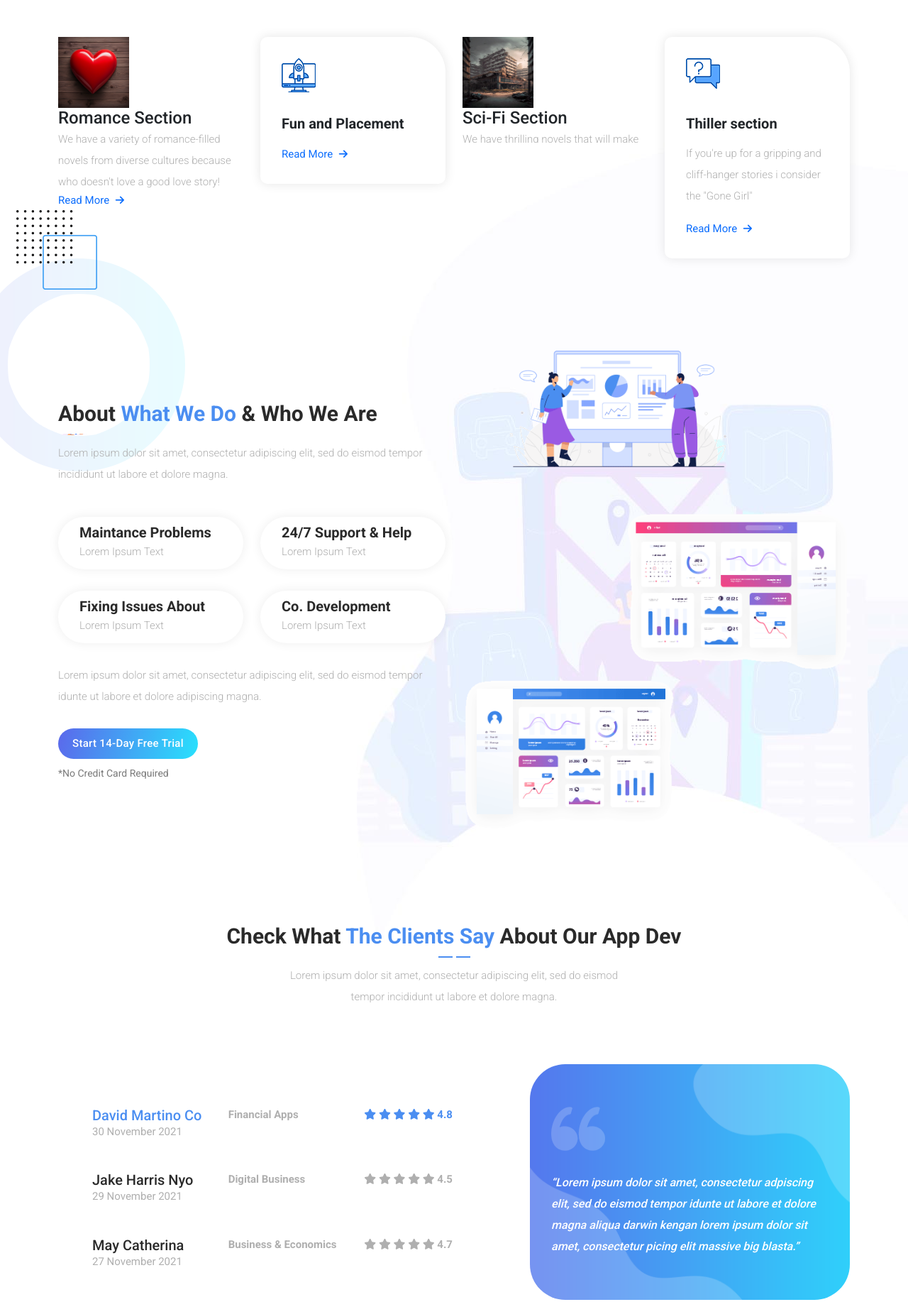
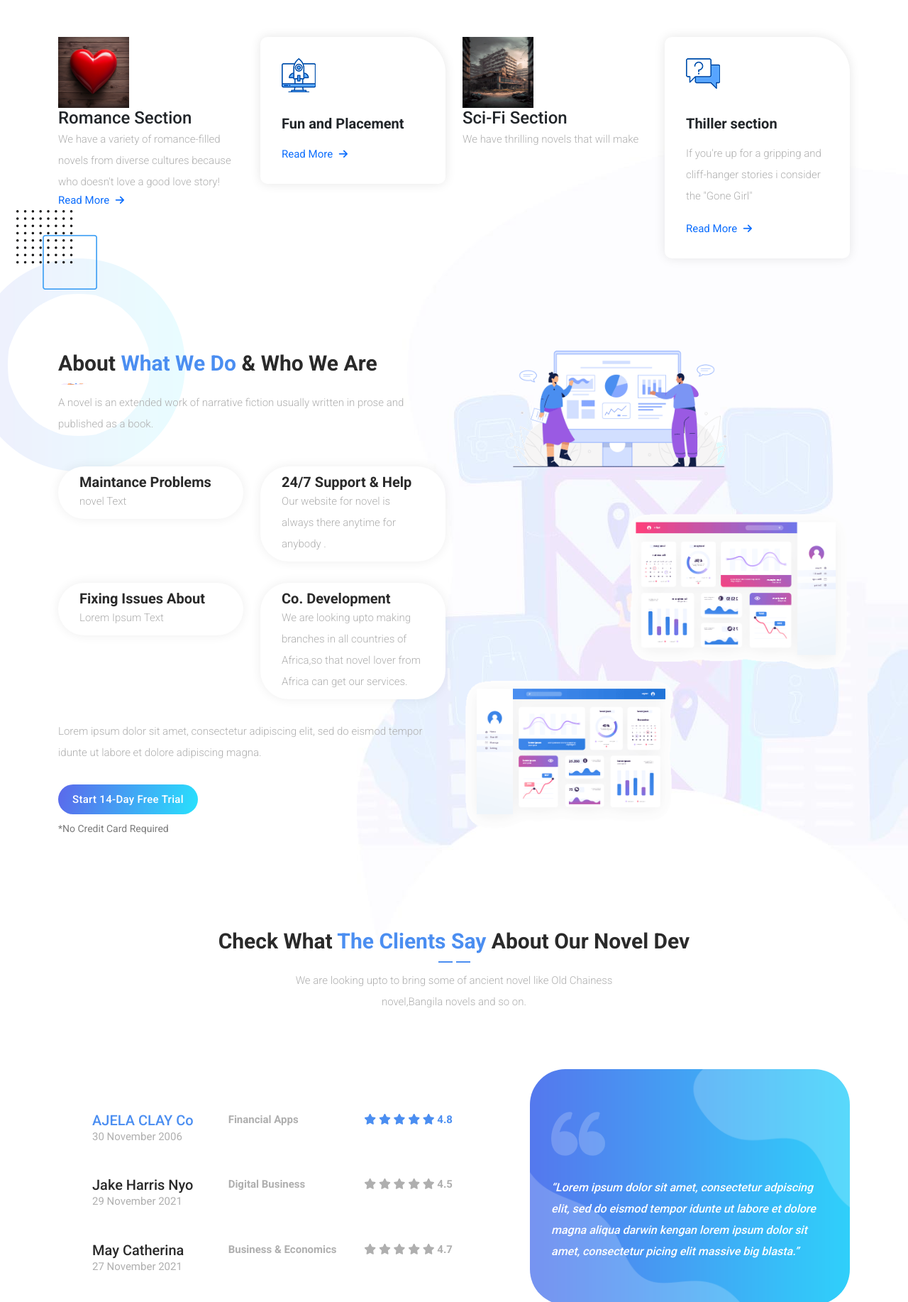
Before and after one commit to love-751/Novels, a Django app: page /novels/index/ in a window 1280 px wide. Shown: the part 859-2693 px from the top of the page at 71% size. Run offline with Django 4.2, Linux system fonts and the light colour scheme; some libraries are stand-ins or nearby versions.

Commit message:
Update index.html

```diff
--- a/novels/templates/index.html
+++ b/novels/templates/index.html
@@ -210,19 +210,20 @@
           <div class="section-heading">
             <h4>About <em>What We Do</em> &amp; Who We Are</h4>
             <img src="../../static/assets/images/slider-dec.png" alt="">
-            <p>Lorem ipsum dolor sit amet, consectetur adipiscing elit, sed do eismod tempor incididunt ut labore et dolore magna.</p>
+            <p>
+A novel is an extended work of narrative fiction usually written in prose and published as a book.</p>
           </div>
           <div class="row">
             <div class="col-lg-6">
               <div class="box-item">
                 <h4><a href="#">Maintance Problems</a></h4>
-                <p>Lorem Ipsum Text</p>
+                <p>novel Text</p>
               </div>
             </div>
             <div class="col-lg-6">
               <div class="box-item">
                 <h4><a href="#">24/7 Support &amp; Help</a></h4>
-                <p>Lorem Ipsum Text</p>
+                <p>Our website for novel is always there anytime for anybody .</p>
               </div>
             </div>
             <div class="col-lg-6">
@@ -234,7 +235,7 @@
             <div class="col-lg-6">
               <div class="box-item">
                 <h4><a href="#">Co. Development</a></h4>
-                <p>Lorem Ipsum Text</p>
+                <p>We are looking upto making branches in all countries of Africa,so that novel lover from Africa can get our services.</p>
               </div>
             </div>
             <div class="col-lg-12">
@@ -260,9 +261,9 @@
       <div class="row">
         <div class="col-lg-8 offset-lg-2">
           <div class="section-heading">
-            <h4>Check What <em>The Clients Say</em> About Our App Dev</h4>
+            <h4>Check What <em>The Clients Say</em> About Our Novel Dev</h4>
             <img src="../../static/assets/images/heading-line-dec.png" alt="">
-            <p>Lorem ipsum dolor sit amet, consectetur adipiscing elit, sed do eismod tempor incididunt ut labore et dolore magna.</p>
+            <p>We are looking upto to bring some of ancient novel like Old Chainess novel,Bangila novels and so on.</p>
           </div>
         </div>
         <div class="col-lg-12">
@@ -275,8 +276,8 @@
                       <div class="thumb">
                         <div class="row">
                           <div class="col-lg-4 col-sm-4 col-12">
-                            <h4>David Martino Co</h4>
-                            <span class="date">30 November 2021</span>
+                            <h4>AJELA CLAY Co</h4>
+                            <span class="date">30 November 2006</span>
                           </div>
                           <div class="col-lg-4 col-sm-4 d-none d-sm-block">
                             <span class="category">Financial Apps</span>
@@ -533,12 +534,10 @@
         <div class="col-lg-4">
           <div class="pricing-item-pro">
             <span class="price">$25</span>
-            <h4>Business Plan App</h4>
+            <h4>Novel Reading plan </h4>
             <div class="icon">
-              <img src="../../static/assets/images/pricing-table-01.png" alt="">
-            </div>
-            <ul>
-              <li>Lorem Ipsum Dolores</li>
+              <img src="../../static/assets/images/pricing-table-01.png" >
+          <ul>
               <li>50 TB of Storage</li>
               <li>Life-time Support</li>
               <li>Premium Add-Ons</li>
@@ -546,14 +545,14 @@
               <li class="non-function">More Options</li>
             </ul>
             <div class="border-button">
-              <a href="#">Purchase This Plan Now</a>
+              <a href="#">Purchase This Novel Now</a>
             </div>
           </div>
         </div>
         <div class="col-lg-4">
           <div class="pricing-item-regular">
-            <span class="price">$66</span>
-            <h4>Premium Plan App</h4>
+            <span class="price">$96</span>
+            <h4>Premium Plan Novel</h4>
             <div class="icon">
               <img src="../../static/assets/images/pricing-table-01.png" alt="">
             </div>
@@ -566,7 +565,7 @@
               <li>More Options</li>
             </ul>
             <div class="border-button">
-              <a href="#">Purchase This Plan Now</a>
+              <a href="#">Purchase This Novel Now</a>
             </div>
           </div>
         </div>
```
